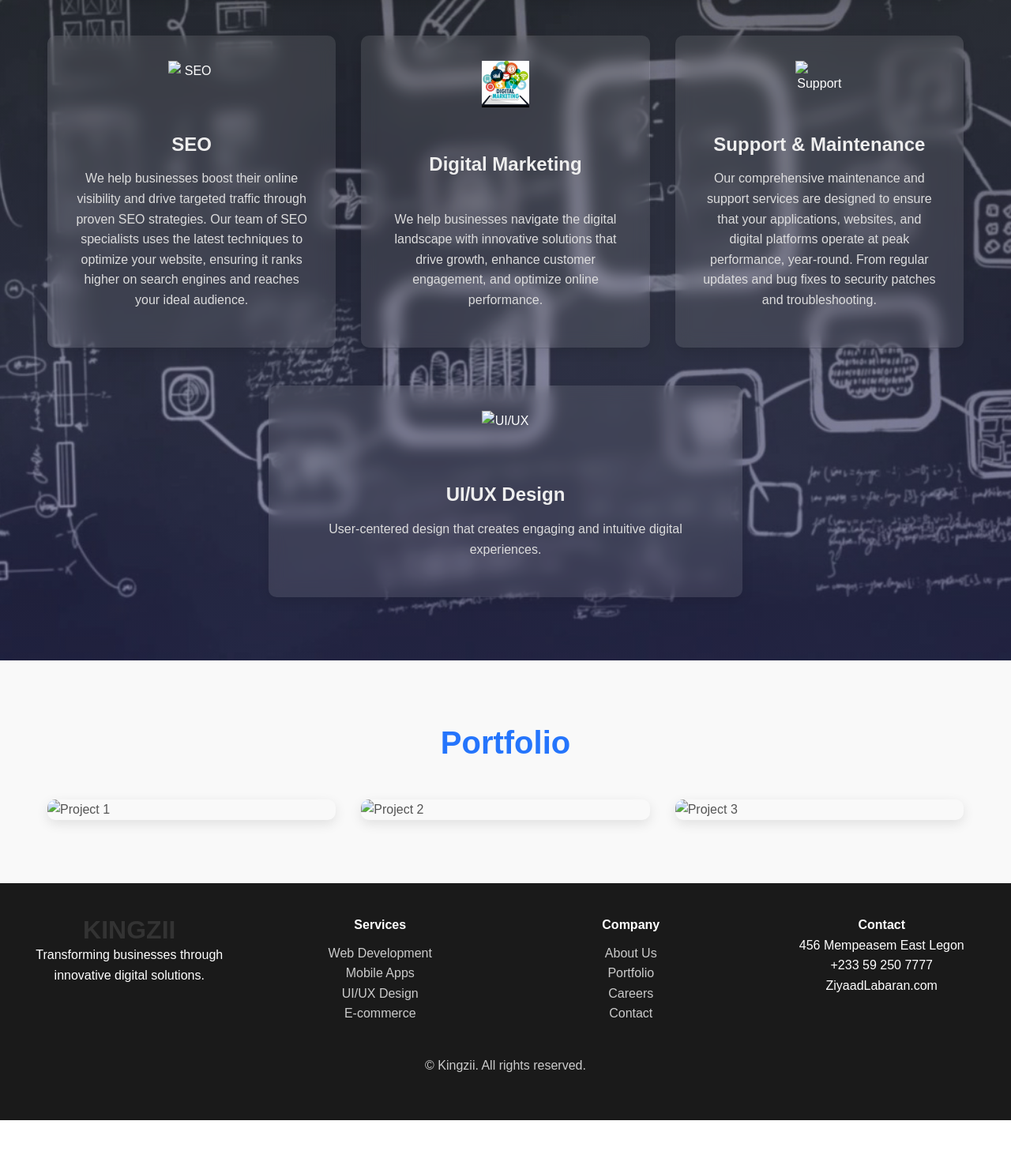
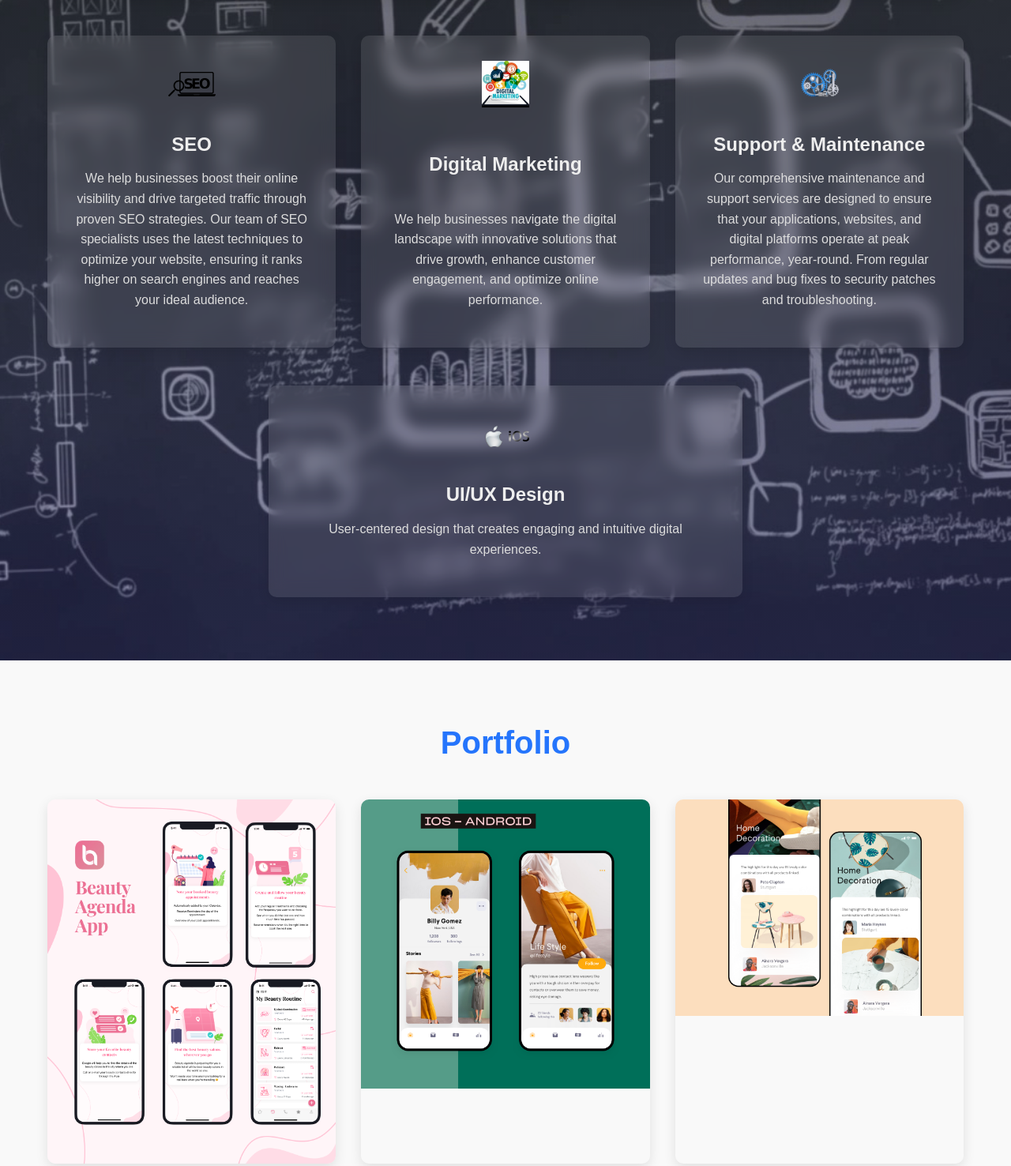
Before and after one commit to Ziyaad-Labaran/mobile-ziyaad, a plain HTML site: page services.html in a window 1280 px wide. Shown: the part 1829-3305 px from the top of the page at 79% size. Before the commit the page ends 3247 px from the top, so only its background shows below. Drawn offline with Linux system fonts and the light colour scheme; files whose address does not match are found by name.

Commit message:
Update services.html

```diff
--- a/services.html
+++ b/services.html
@@ -36,7 +36,7 @@
   <section id="web-dev" class="fade-in">
     <div class="section-container">
       <div class="card">
-        <img src="img/web.png" alt="Web Development">
+        <img src="web.png" alt="Web Development">
         <h3>Web App Development</h3>
         <p>We specialize in creating cutting-edge web applications designed to streamline your processes, enhance user experiences, and drive business growth. Our team of expert developers and designers craft scalable, secure, and intuitive web apps tailored to your unique needs. Whether you're looking to improve efficiency, increase engagement, or expand your online presence, our innovative solutions ensure that your business stays ahead in today's digital world.</p>
       </div>
@@ -48,12 +48,12 @@
       <h2>Mobile App Development</h2>
       <div class="grid grid-2">
         <div class="card">
-          <img src="img/ios1.png" alt="iOS">
+          <img src="ios1.png" alt="iOS">
           <h3>iOS Development</h3>
           <p>We deliver high-quality iOS apps tailored to your needs. From conceptualization to deployment, our team of skilled developers works closely with you to create custom iOS apps that align with your business goals and meet the highest standards of functionality and design.</p>
         </div>
         <div class="card">
-          <img src="img/andriod.png" alt="Android">
+          <img src="andriod.png" alt="Android">
           <h3>Android Development</h3>
           <p>We specialize in creating dynamic, feature-rich Android applications designed to deliver exceptional performance and user experience on all Android devices. Our expert developers work closely with you to bring your ideas to life, crafting custom apps that are intuitive, scalable, and optimized for the Android ecosystem.</p>
         </div>
@@ -61,7 +61,7 @@
 
       <div class="grid grid-3">
         <div class="card">
-          <img src="img/seo.webp" alt="SEO">
+          <img src="seo.webp" alt="SEO">
           <h3>SEO</h3>
           <p>We help businesses boost their online visibility and drive targeted traffic through proven SEO strategies. Our team of SEO specialists uses the latest techniques to optimize your website, ensuring it ranks higher on search engines and reaches your ideal audience.</p>
         </div>
@@ -71,7 +71,7 @@
           <p>We help businesses navigate the digital landscape with innovative solutions that drive growth, enhance customer engagement, and optimize online performance.</p>
         </div>
         <div class="card">
-          <img src="img/support.png" alt="Support">
+          <img src="support.png" alt="Support">
           <h3>Support & Maintenance</h3>
           <p>Our comprehensive maintenance and support services are designed to ensure that your applications, websites, and digital platforms operate at peak performance, year-round. From regular updates and bug fixes to security patches and troubleshooting.</p>
         </div>
@@ -79,7 +79,7 @@
 
       <div class="ui-ux-container">
         <div class="card">
-          <img src="img/ios1.png" alt="UI/UX">
+          <img src="ios1.png" alt="UI/UX">
           <h3>UI/UX Design</h3>
           <p>User-centered design that creates engaging and intuitive digital experiences.</p>
         </div>
@@ -92,13 +92,13 @@
       <h2>Portfolio</h2>
       <div class="portfolio-grid">
         <div class="portfolio-item">
-          <img src="img/serve1.png" alt="Project 1">
+          <img src="serve1.png" alt="Project 1">
         </div>
         <div class="portfolio-item">
-          <img src="img/serve2.png" alt="Project 2">
+          <img src="serve2.png" alt="Project 2">
         </div>
         <div class="portfolio-item">
-          <img src="img/serve3.png" alt="Project 3">
+          <img src="serve3.png" alt="Project 3">
         </div>
       </div>
     </div>
```
